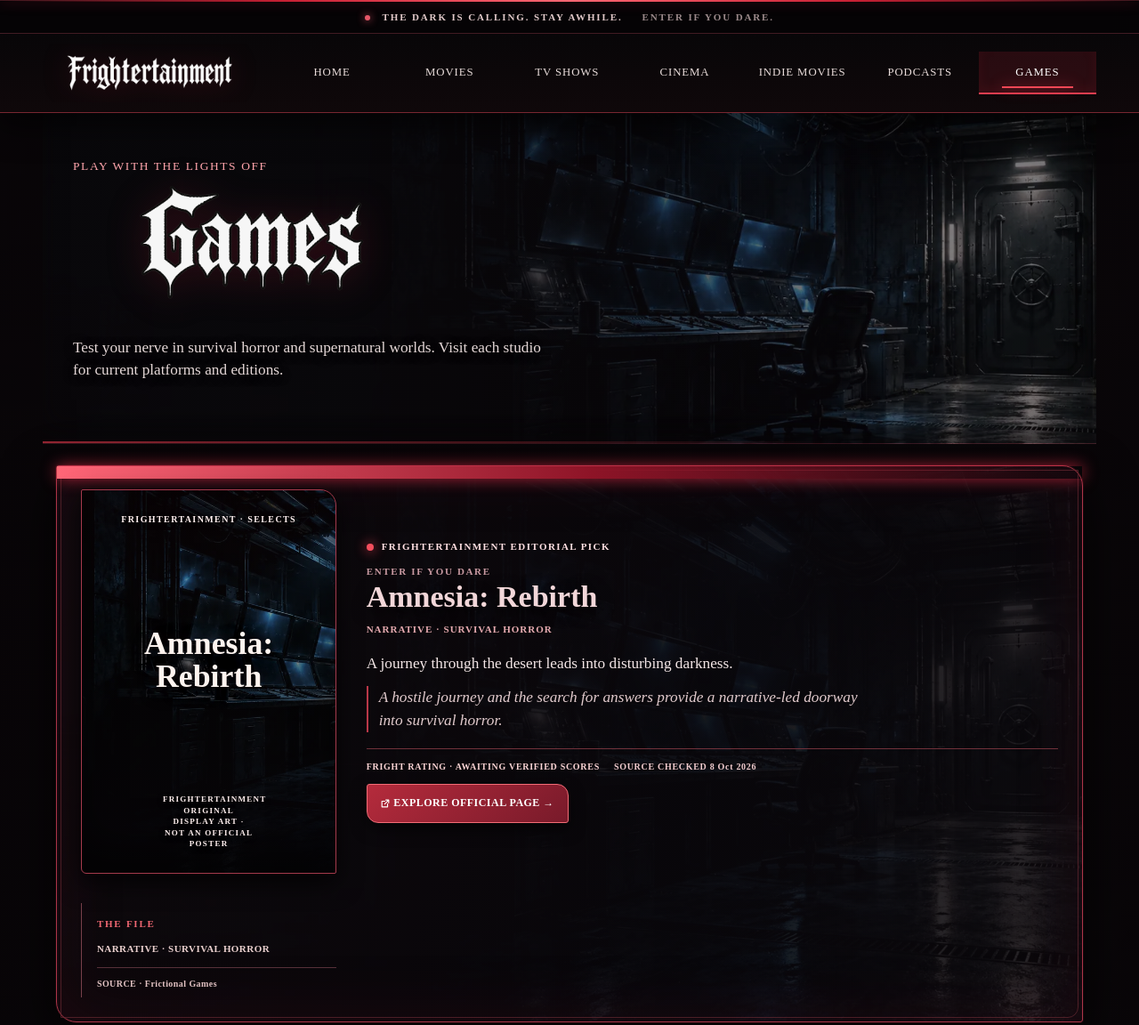
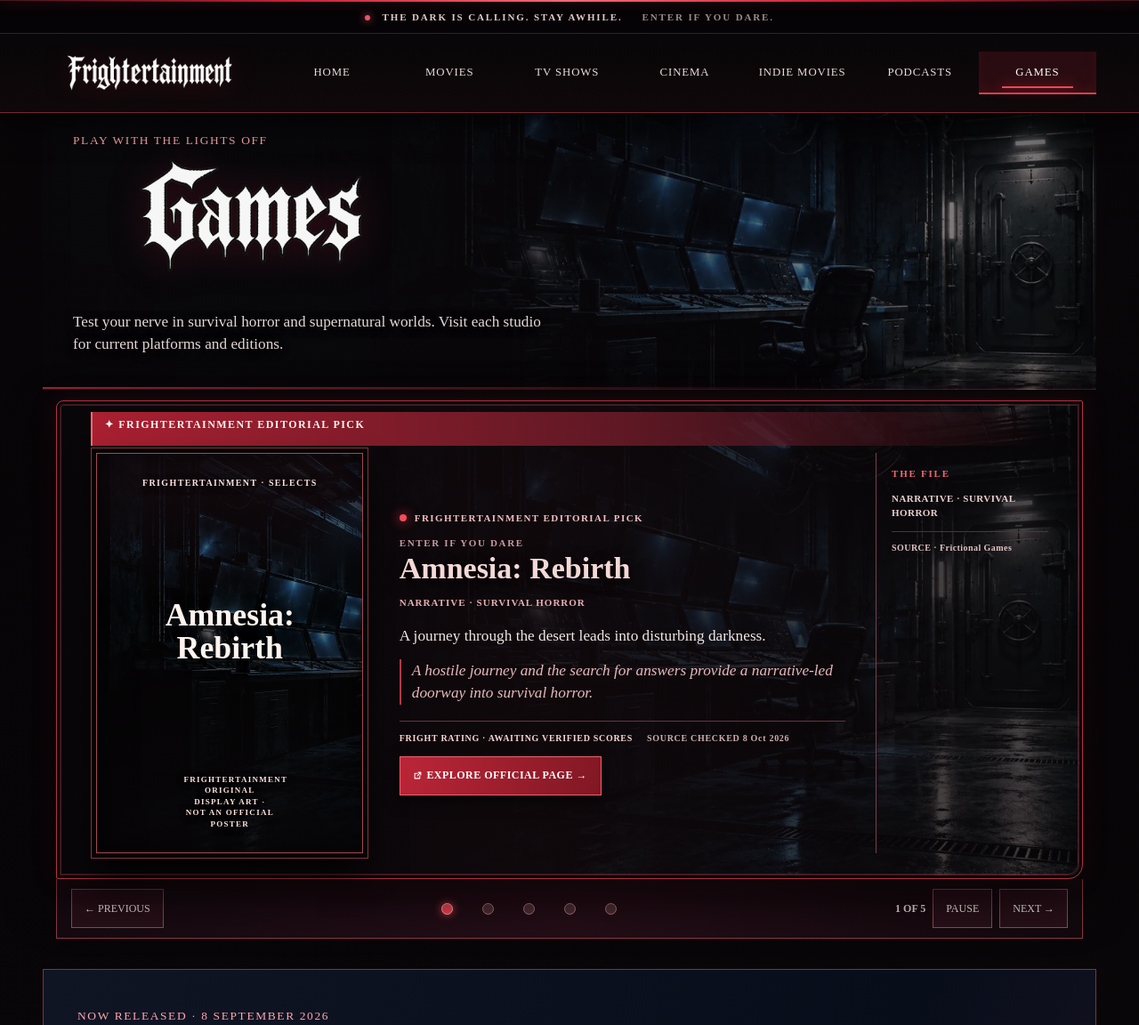
Before and after one commit to frightertainment-dotcom/frightertainment-website, a website: page games.html in a window 1280 px wide. Shown: the top 1152 px of the page at 89% size. Drawn offline with Linux system fonts and the light colour scheme; a web font is replaced by a local one.

```diff
--- a/cinematic-redesign.css
+++ b/cinematic-redesign.css
@@ -37,6 +37,10 @@
  border:0;
  border-bottom:1px solid #a435454a;
  box-shadow:inset 0 -17px 27px #09060888;
+ min-height:270px;
+ padding-top:22px;
+ padding-bottom:20px;
+ margin-bottom:7px;
 }
 body.hub-body.hub-section .hub-page-intro::after{
  content:"";position:absolute;inset:auto 0 0;height:2px;pointer-events:none;
@@ -64,69 +68,11 @@
 body.hub-body :is(.hub-charts,.hub-catalog,.fr-catalogue-section) :is(img,svg){max-width:100%;}
 body.hub-body .hub-footer{border-top:1px solid #7f2837;background:#080608;}
 body.hub-body :is(a,button,summary,input,select):focus-visible{outline:3px solid #ffccd0;outline-offset:3px;}
-/* Featured editorial box: atmospheric cinema artwork, not borrowed posters. */
-body.hub-body .editorial-pick{
- --pick-accent:#c93446;--pick-scene:url('/assets/worlds/movies-vault.webp');
- width:min(100%,1250px);max-width:100%;min-width:0;
- position:relative;grid-template-columns:minmax(190px,.27fr) minmax(0,.73fr);
- gap:clamp(16px,2.6vw,40px);margin:17px auto 31px;
- padding:clamp(16px,2.1vw,29px);
- background:linear-gradient(110deg,#10090ddb 0%,#09070bed 61%,#0b080cd9 100%),
- var(--pick-scene) center /cover no-repeat;
- border:1px solid #ab3549;
- border-radius:3px 23px 3px 23px;
- box-shadow:0 20px 60px #000c,0 0 0 1px #ec43501d,inset 0 0 70px #490d1e45;
-}
-body.hub-body[data-theme="tv"] .editorial-pick{--pick-scene:url('/assets/worlds/tv-broadcast.webp');}
-body.hub-body[data-theme="indie"] .editorial-pick{--pick-scene:url('/assets/worlds/indie-projection.webp');}
-body.hub-body[data-theme="podcasts"] .editorial-pick{--pick-scene:url('/assets/worlds/podcast-studio.webp');}
-body.hub-body[data-theme="games"] .editorial-pick{--pick-scene:url('/assets/worlds/games-control-room.webp');}
-body.hub-body .editorial-pick::before{
- content:"";position:absolute;inset:0 0 auto;height:4px;pointer-events:none;
- background:linear-gradient(90deg,#ff6677,#8e1427 52%,transparent);
- box-shadow:0 0 17px #e02b46bd;
-}
-body.hub-body .editorial-pick__art-frame{
- --art-source:var(--pick-scene);
- position:relative;min-height:315px;height:100%;
- justify-content:space-between;
- background:linear-gradient(180deg,#13070c62 4%,#09070a70 37%,#070508f2 96%),
- var(--art-source) center /cover no-repeat;
- border:1px solid #a53a4c;border-radius:2px 18px 2px 6px;
- box-shadow:0 10px 28px #000b,inset 0 -30px 45px #0008;
-}
-body.hub-body .editorial-pick__art-frame:has(img){background:#10080c;}
-body.hub-body .editorial-pick__art-title{
- text-shadow:0 4px 20px #000,0 0 15px #120507;
- font-family:'Grenze Gotisch',Georgia,serif;
- overflow-wrap:anywhere;
-}
-body.hub-body .editorial-pick__art-eyebrow,body.hub-body .editorial-pick__art-sub{color:#fff0ef;text-shadow:0 2px 6px #000;}
-body.hub-body .editorial-pick__eyebrow{color:#ffe0e2;font-weight:800;}
-body.hub-body .editorial-pick__title{color:#f2d7d9;text-shadow:0 5px 18px #000;font-family:'Grenze Gotisch',Georgia,serif;line-height:1.05;}
-body.hub-body .editorial-pick__genre{color:#e6abb0;}
-body.hub-body .editorial-pick__synopsis{color:#f4e7e7;line-height:1.6;max-width:65ch;}
-body.hub-body .editorial-pick__why{color:#e1cacc;max-width:64ch;}
-body.hub-body .editorial-pick__meta{border-top:1px solid #70313a;padding-top:13px;color:#f2cdcf;}
-body.hub-body .editorial-pick__cta{
- color:#fff!important;
- background:linear-gradient(140deg,#b52b3c,#781a2a);
- border:1px solid #f36c76;border-radius:3px 13px 3px 13px;
- box-shadow:0 7px 17px #0008;
-}
-body.hub-body .editorial-pick__cta:hover{background:linear-gradient(140deg,#d73e4e,#932438);}
-body.hub-body .editorial-pick__source{color:#ffe1e2!important;}
-body.hub-body .editorial-pick__video{border:1px solid #772a38;}
-body.hub-body .editorial-pick__unavailable{background:#1e1016;border-inline-start-color:#f04b59;}
 /* Responsive guardrails: no horizontal swipes to read copy and no clipped feature art. */
 body.hub-body,body.hub-body main,body.hub-body .shell{min-width:0;}
 body.hub-body .editorial-pick,body.hub-body .editorial-pick *{box-sizing:border-box;min-width:0;}
 @media(max-width:850px){
- body.hub-body .editorial-pick{grid-template-columns:1fr;width:100%;padding:14px 14px 18px;gap:15px;margin-block:12px 24px;}
- body.hub-body .editorial-pick__art-frame{min-height:230px;height:auto;max-height:none;}
- body.hub-body .editorial-pick__art-title{font-size:clamp(34px,9vw,62px);}
- body.hub-body .editorial-pick__content{padding:0 2px 7px;}
- body.hub-body .editorial-pick__title{font-size:clamp(30px,7.8vw,52px);}
+
 }
 @media(max-width:720px){
  body.hub-body{background:linear-gradient(180deg,#0a070ae9,#090608fa),url('/assets/horror-wall-mobile.webp') center top/cover no-repeat,#090608;}
@@ -134,16 +80,10 @@
  body.hub-body .hub-tabs a{min-width:0;max-width:100%;min-height:42px;padding:8px 9px;font-size:clamp(10px,2.8vw,12px);flex:0 0 auto;}
  body.hub-body .hub-page-intro>p{font-size:15px;line-height:1.5;}
  body.hub-body.hub-section .hub-page-intro{background:linear-gradient(90deg,#0b080be8 0%,#0b080bc7 70%,#0a070bc4),var(--room-art) 65% 30%/cover no-repeat;padding-inline:15px;}
- body.hub-body .editorial-pick__synopsis{font-size:15px;line-height:1.58;}
- body.hub-body .editorial-pick__why{font-size:14px;line-height:1.53;}
- body.hub-body .editorial-pick__links{display:flex;flex-direction:column;align-items:stretch;gap:8px;}
- body.hub-body .editorial-pick__links>a,body.hub-body .editorial-pick__trailer summary{width:100%;justify-content:center;text-align:center;min-height:44px;}
+ body.hub-body.hub-section .hub-page-intro{min-height:0;padding-top:16px;padding-bottom:16px;margin-bottom:6px}
 }
 @media(max-width:385px){
  body.hub-body .hub-tabs a{padding-inline:7px;font-size:10px;min-height:42px;}
- body.hub-body .editorial-pick{padding:10px 10px 14px;}
- body.hub-body .editorial-pick__art-frame{min-height:196px;padding:14px;}
- body.hub-body .editorial-pick__meta{flex-wrap:wrap;gap:9px;}
 }
 @media(hover:hover) and (pointer:fine){
  body.hub-body .editorial-pick__cta:hover,body.hub-body .hub-tabs a:hover{transition:background .18s ease,color .18s ease,box-shadow .18s ease;}
```
